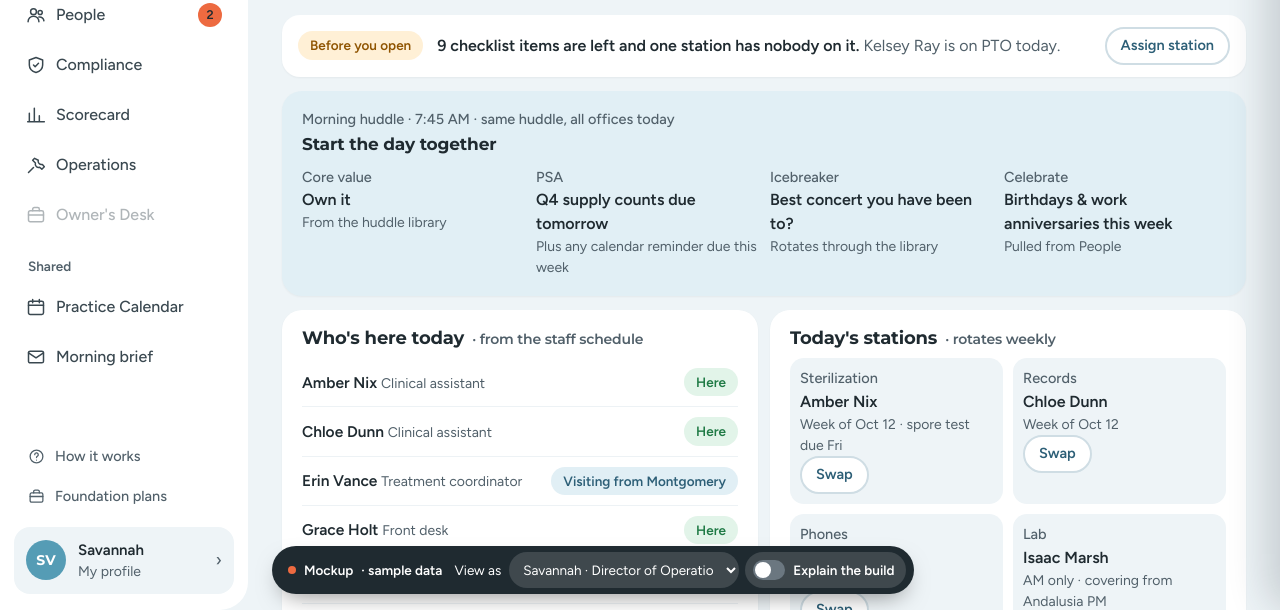
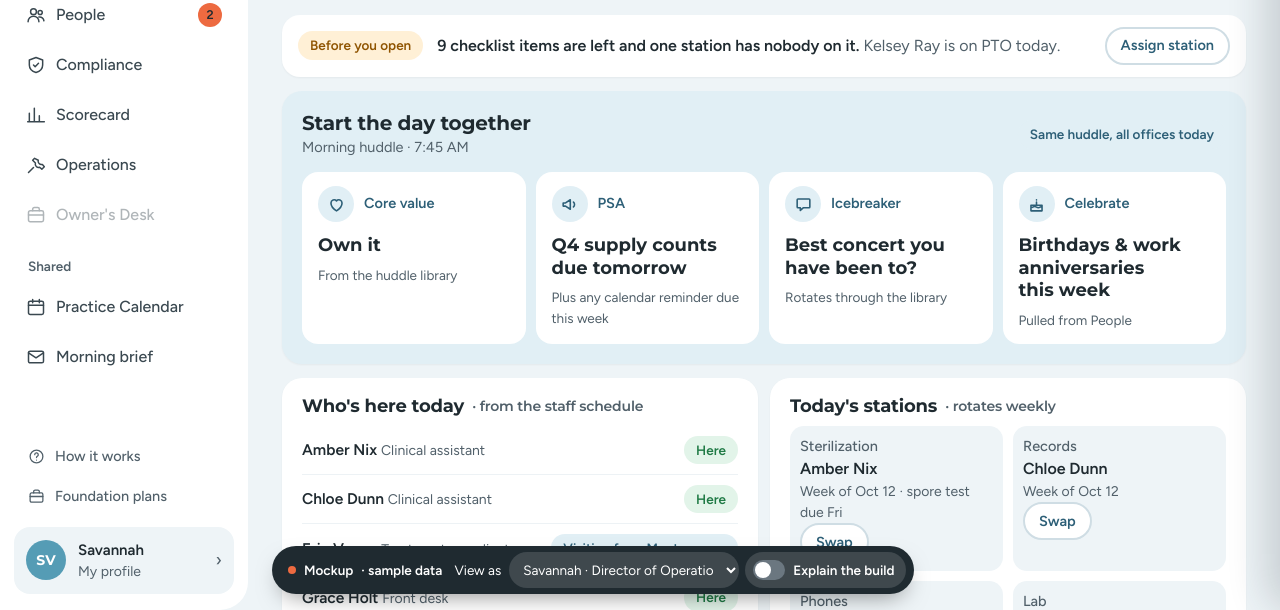
Before and after one commit to corylawing/tw-ops-mockup, a plain HTML site: page huddle.html in a window 1280 px wide. Shown: the part 190-800 px from the top of the page. Drawn offline with Linux system fonts and the light colour scheme.

Commit message:
Office day: morning huddle as four icon tiles
Core value, PSA, Icebreaker and Celebrate each get a white tile with an icon,
a large main line and a small source note, so the card can be read at a glance
on an office screen.

Co-Authored-By: Claude Fable 5.2 <noreply@anthropic.com>

```diff
--- a/huddle.html
+++ b/huddle.html
@@ -8,6 +8,21 @@
 <link rel="icon" type="image/svg+xml" href="assets/tw-mark.svg">
 <link rel="stylesheet" href="assets/styles.css">
 <script src="assets/theme.js"></script>
+<style>
+.hd{padding:20px}
+.hd-top{display:flex;flex-wrap:wrap;align-items:center;justify-content:space-between;gap:8px 14px;margin-bottom:14px}
+.hd-top h2{font-size:20px;margin:0}
+.hd-when{font-size:14.5px;color:var(--muted);margin-top:2px}
+.hd-grid{display:grid;grid-template-columns:repeat(4,1fr);gap:10px}
+@media (max-width:1100px){.hd-grid{grid-template-columns:1fr 1fr}}
+@media (max-width:560px){.hd-grid{grid-template-columns:1fr}}
+.hd-tile{background:#fff;border-radius:16px;padding:14px 16px 14px;display:grid;grid-template-columns:auto 1fr;column-gap:10px;align-items:center;align-content:start}
+.hd-ic{width:36px;height:36px;border-radius:50%;background:var(--brand-soft);color:var(--brand);display:grid;place-items:center}
+.hd-ic svg{width:19px;height:19px;fill:none;stroke:currentColor;stroke-width:2;stroke-linecap:round;stroke-linejoin:round}
+.hd-l{font-size:14.5px;font-weight:600;color:var(--brand)}
+.hd-m{grid-column:1/-1;font-family:var(--title);font-weight:700;font-size:18px;line-height:1.25;margin:12px 0 0;text-wrap:balance}
+.hd-s{grid-column:1/-1;font-size:13.5px;color:var(--muted);margin-top:8px}
+</style>
 </head>
 <body>
 <script>
@@ -27,16 +42,18 @@ window.PAGE = { id: 'huddle', title: 'Office day · Selma', hood: [
   </div>
 
   <div class="attn "><span class="tag">Before you open</span><span class="msg"><b>9 checklist items are left and one station has nobody on it.</b> <span>Kelsey Ray is on PTO today.</span></span><a class="btn sm" href="#">Assign station</a></div>
-  <div class="card accent">
-    <div class="lbl" style="color:var(--muted);display:flex;align-items:center;gap:8px">Morning huddle · 7:45 AM · same huddle, all offices today <button class="uth" data-h="0"></button></div>
-    <h2 style="margin:4px 0 12px;font-size:17px">Start the day together</h2>
-    <div class="grid g4">
-      <div><div class="lbl" style="color:var(--muted)">Core value</div><b>Own it</b><div class="small muted">From the huddle library</div></div>
-      <div><div class="lbl" style="color:var(--muted)">PSA</div><b>Q4 supply counts due tomorrow</b><div class="small muted">Plus any calendar reminder due this week</div></div>
-      <div><div class="lbl" style="color:var(--muted)">Icebreaker</div><b>Best concert you have been to?</b><div class="small muted">Rotates through the library</div></div>
-      <div><div class="lbl" style="color:var(--muted)">Celebrate</div><b>Birthdays &amp; work anniversaries this week</b><div class="small muted">Pulled from People</div></div>
+  <section class="card accent hd" aria-labelledby="hdh">
+    <div class="hd-top">
+      <div><h2 id="hdh">Start the day together <button class="uth" data-h="0"></button></h2><div class="hd-when">Morning huddle · 7:45 AM</div></div>
+      <span class="pill info">Same huddle, all offices today</span>
     </div>
-  </div>
+    <div class="hd-grid">
+      <div class="hd-tile"><span class="hd-ic" aria-hidden="true"><svg viewBox="0 0 24 24"><path d="M12 20s-7-4.4-7-10a4 4 0 0 1 7-2.600A4 4 0 0 1 19 10c0 5.600-7 10-7 10z"/></svg></span><div class="hd-l">Core value</div><p class="hd-m">Own it</p><div class="hd-s">From the huddle library</div></div>
+      <div class="hd-tile"><span class="hd-ic" aria-hidden="true"><svg viewBox="0 0 24 24"><path d="M4 10v4h3l6 4V6l-6 4H4z"/><path d="M17 9a4 4 0 0 1 0 6"/></svg></span><div class="hd-l">PSA</div><p class="hd-m">Q4 supply counts due tomorrow</p><div class="hd-s">Plus any calendar reminder due this week</div></div>
+      <div class="hd-tile"><span class="hd-ic" aria-hidden="true"><svg viewBox="0 0 24 24"><path d="M5 5h14a1 1 0 0 1 1 1v9a1 1 0 0 1-1 1h-7l-4 3.500V16H5a1 1 0 0 1-1-1V6a1 1 0 0 1 1-1z"/></svg></span><div class="hd-l">Icebreaker</div><p class="hd-m">Best concert you have been to?</p><div class="hd-s">Rotates through the library</div></div>
+      <div class="hd-tile"><span class="hd-ic" aria-hidden="true"><svg viewBox="0 0 24 24"><path d="M5 20h14v-7H5zM5 16c2.300 0 2.300-1.500 4.700-1.500S12 16 14.300 16s2.300-1.500 4.700-1.500M12 13V9M12 6.200v.100"/></svg></span><div class="hd-l">Celebrate</div><p class="hd-m">Birthdays &amp; work anniversaries this week</p><div class="hd-s">Pulled from People</div></div>
+    </div>
+  </section>
 
   <div class="grid g2" style="margin-top:14px">
     <div class="card">
```
